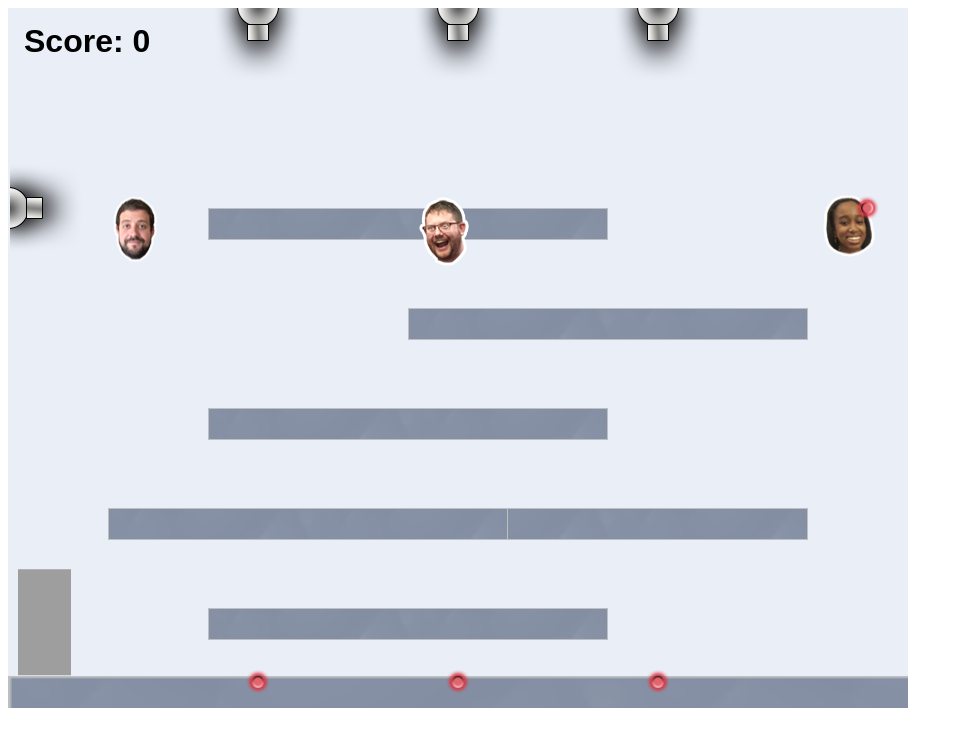
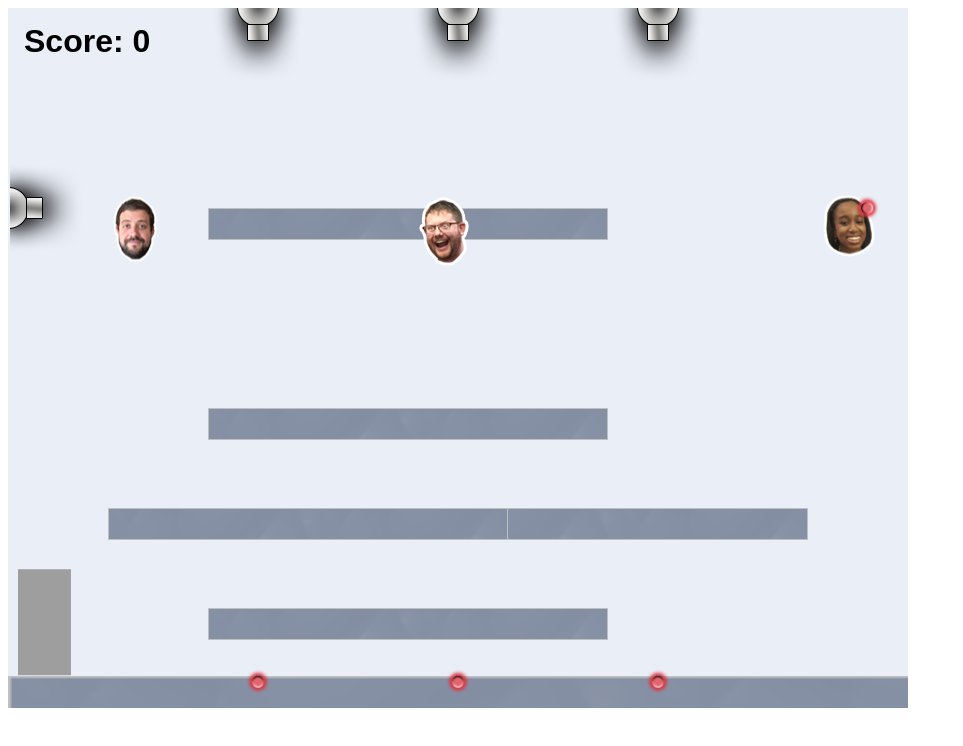
Before and after one commit to Timothysmithalto/Timothysmithalto.github.io, a website: page projects/platformer/PlatformBoi.html in a window 1280 px wide. Shown: the whole page, without its empty margins (0-963 px from the left). Drawn offline with Linux system fonts and the light colour scheme; animation ran at ten frames a second.

Commit message:
add portfolio.html file

```diff
--- a/projects/platformer/js/init/platform.js
+++ b/projects/platformer/js/init/platform.js
@@ -39,7 +39,7 @@
         platform.create(200, 200);
         platform.create(200, 600);
         platform.create(200, 400);
-        platform.create(400, 300, false);
+
         platform.create(100, 500);
 
         // ALL YOUR CODE GOES ABOVE HERE ///////////////////////////////////////
```
Also changed, not shown: portfolio.html (+1 -1 lines).
